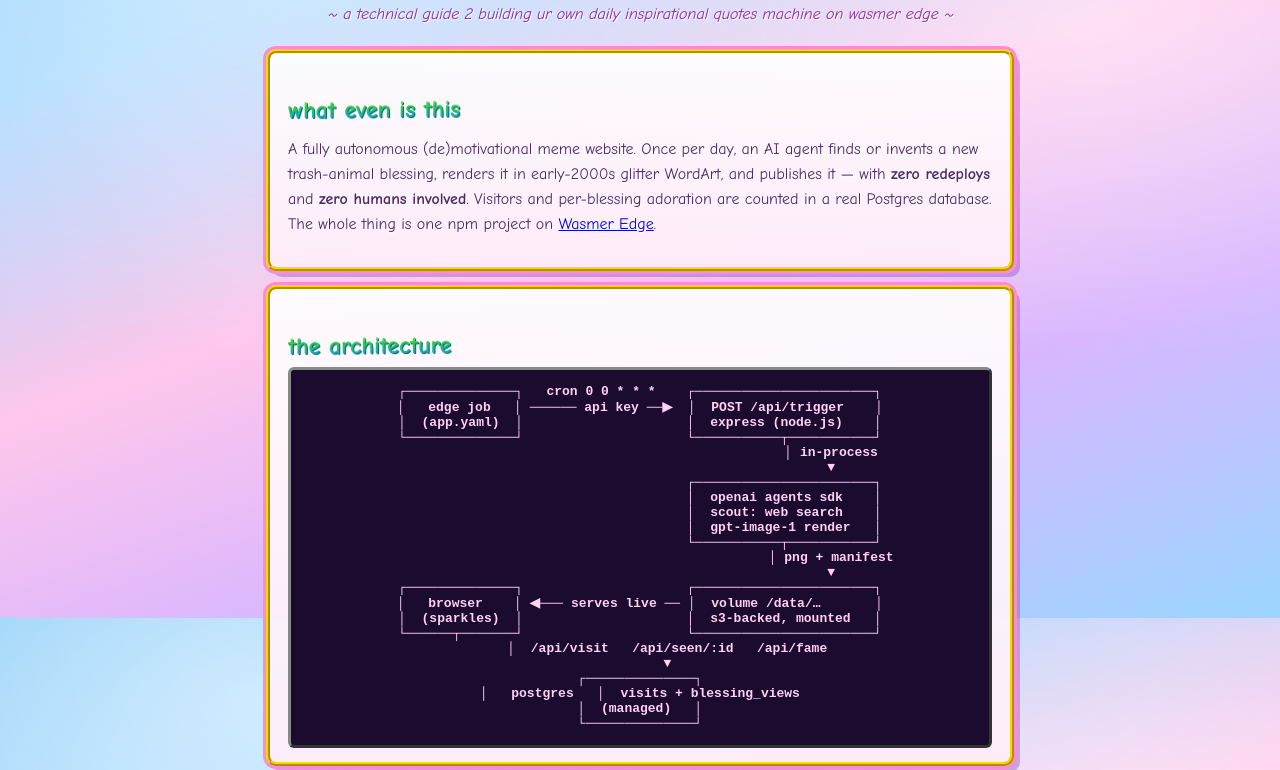
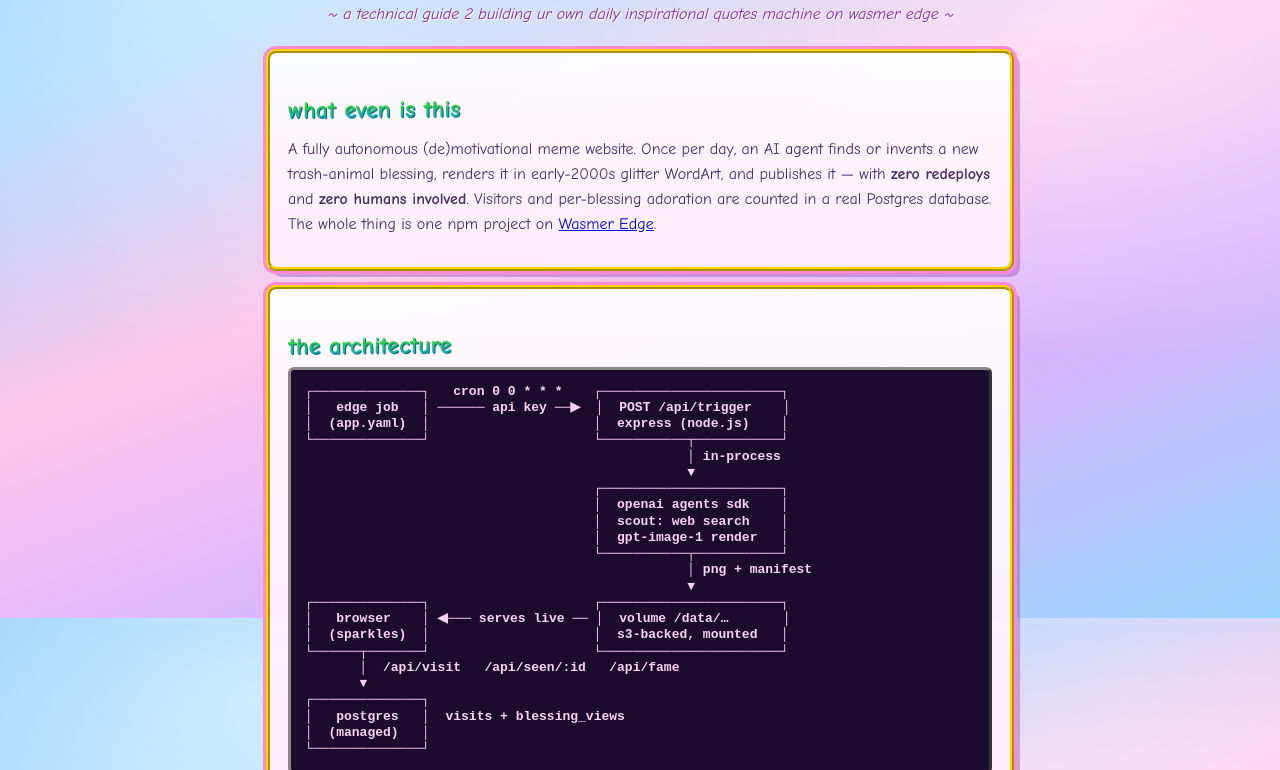
Before and after one commit to baalimago/motivation-machine, a website: page public/whitepaper.html in a window 1280 px wide. Shown: the part 182-952 px from the top of the page. Drawn offline with Linux system fonts and the light colour scheme.

Commit message:
fix(css): Ascii-diagram of architecture now accurate

```diff
--- a/public/whitepaper.html
+++ b/public/whitepaper.html
@@ -56,7 +56,8 @@
   .diagram {
     font-family: "Courier New", monospace; font-size: 13px; font-weight: bold;
     background: #1b0b2e; color: #ffd1f7; border: 3px outset #888; border-radius: 6px;
-    padding: 14px; overflow-x: auto; white-space: pre; text-align: center; text-shadow: none;
+    padding: 14px; overflow-x: auto; white-space: pre; text-align: left;
+    line-height: 1.25; text-shadow: none;
   }
   .home { display: inline-block; font-weight: bold; color: #fff; text-decoration: none;
     background: linear-gradient(180deg, #ff8ad4, #d5008f); border: 4px outset #ffb6e6;
```
